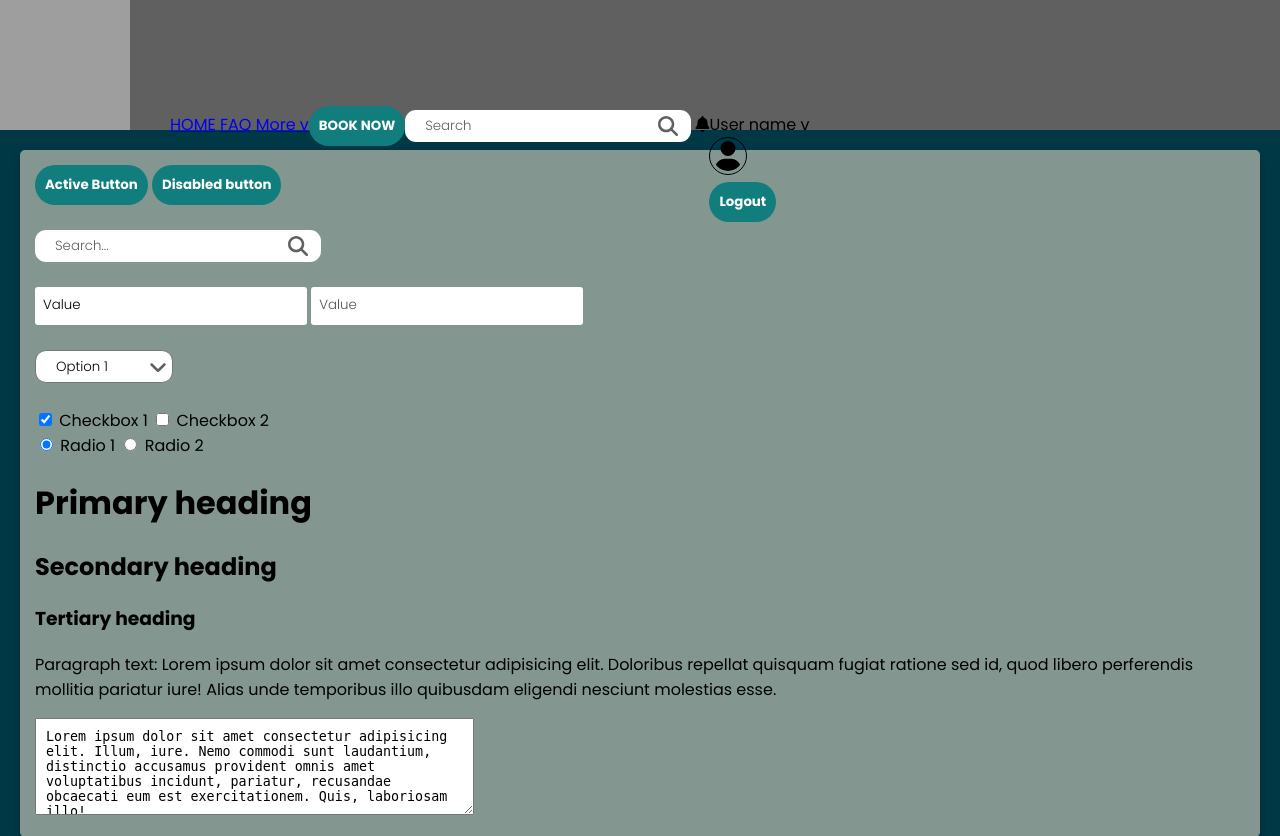
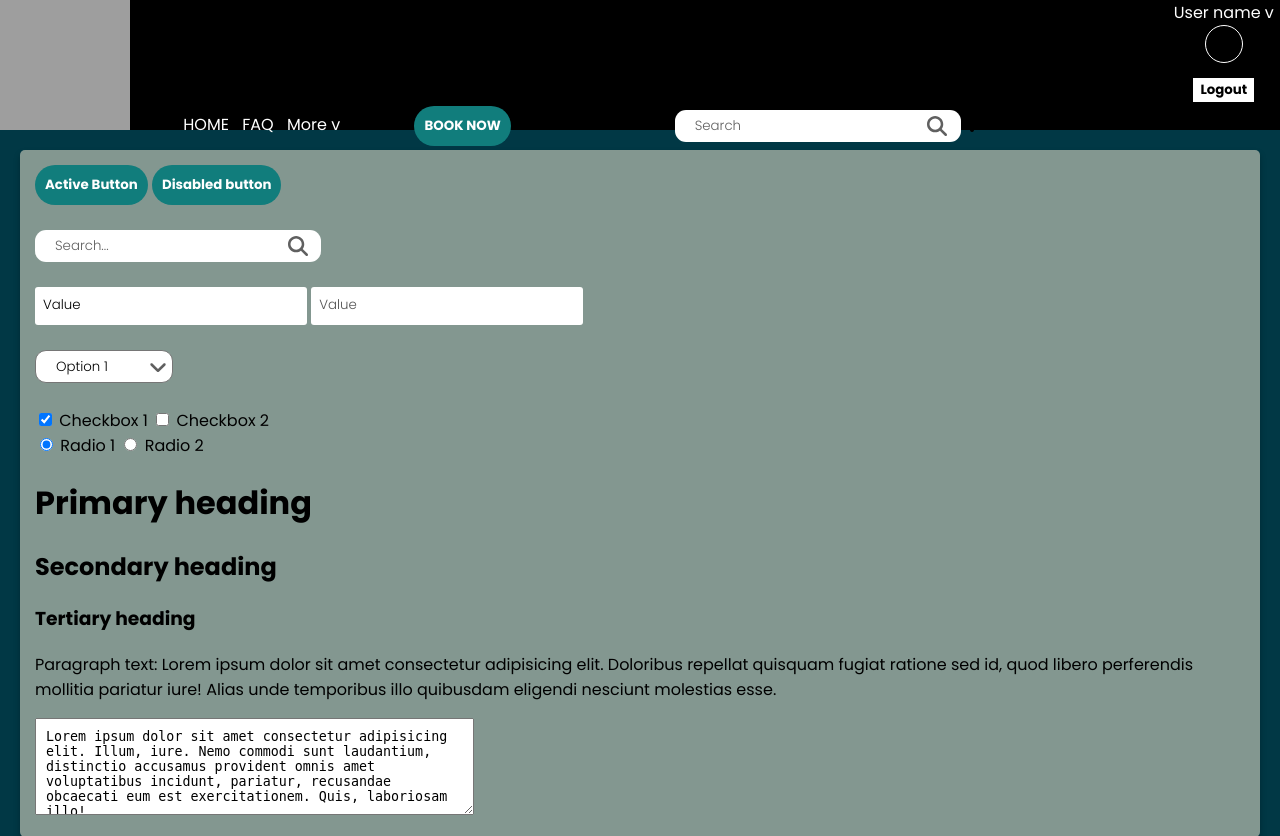
Before and after one commit to Seniru/boat-safari-trip-management, a PHP site: page /components.html in a window 1280 px wide. Shown: the top 836 px of the page. Run offline with PHP 8.4, Linux system fonts and the light colour scheme; some libraries are stand-ins or nearby versions; grey boxes are pictures that could not be loaded.

Commit message:
add header

```diff
--- a/components.html
+++ b/components.html
@@ -27,9 +27,9 @@
 			</div>
 			<nav id="header-nav">
 				<ul>
-					<a href="/">HOME</a>
-					<a href="/">FAQ</a>
-					<a href="/">More v</a>
+					<li><a class="navbar-link" href="/">HOME</a></li>
+					<li><a class="navbar-link" href="/">FAQ</a></li>
+					<li><a class="navbar-link" href="/">More v</a></li>
 				</ul>
 			</nav>
 			<div id="header-actions">
@@ -41,7 +41,7 @@
 			</div>
 			<div id="header-user-profile">
 				User name v <br>
-				<img src="images/user-solid.svg" class="profile-image"><br>
+				<img src="images/user-solid.svg" class="profile-image">
 				<button class="special">Logout</button>
 			</div>
 		</header>
--- a/styles/components.css
+++ b/styles/components.css
@@ -14,7 +14,7 @@ body {
 /* header style */
 header {
 	position: sticky;
-	background-color: #606060;
+	background-color: #000000;
 	top: 0px;
 	left: 0px;
 	width: 100%;
@@ -22,27 +22,84 @@ header {
 }
 
 header > div, header > nav {
-	display: table-cell;
+	display: inline-block;
 }
 
 header > #header-logo {
+	width: 130px;
+	height: 130px;
 
 }
 
 header > nav#header-nav {
+	color: #FFFFFF;
+	font-family: "Poppins", sans-serif;
+
 
 }
 
+header > nav#header-nav > ul {
+	list-style-type: none;
+}
+
+header > nav#header-nav > ul > li {
+	display: inline;
+	margin-left: 9px;
+
+}
+
+.navbar-link {
+	text-decoration: none;
+	color: #FFFFFF;
+
+}
+
+.navbar-link:active, .navbar-link:hover, .navbar-link:visited {
+	color: #FFFFFF;
+}
+
+.navbar-link:hover {
+	text-decoration: underline;
+}
+
 header > #header-actions {
+	padding-left: 70px;
+	width: 20%;
 
 }
 
 header > #header-notifications {
 
+
+
 }
 
 header > #header-user-profile {
+    color: #FFFFFF;
+	right: 5px;
+	position: absolute;
+	width: 8%;
+	text-align: center;
 
+}
+
+header > #header-user-profile > button{
+	color: #000000;
+	background-color: #FFFFFF;
+	border-radius: 0;
+	padding-top: 2px;
+	padding-bottom: 2px;
+	padding-left: 7px;
+	padding-right: 7px;
+	margin-top: 15px;
+
+}
+
+header > #header-user-profile > .profile-image {
+
+	border-color: #FFFFFF;
+	margin: auto;
+	display: block;
 }
 
 /* footer style */
```
